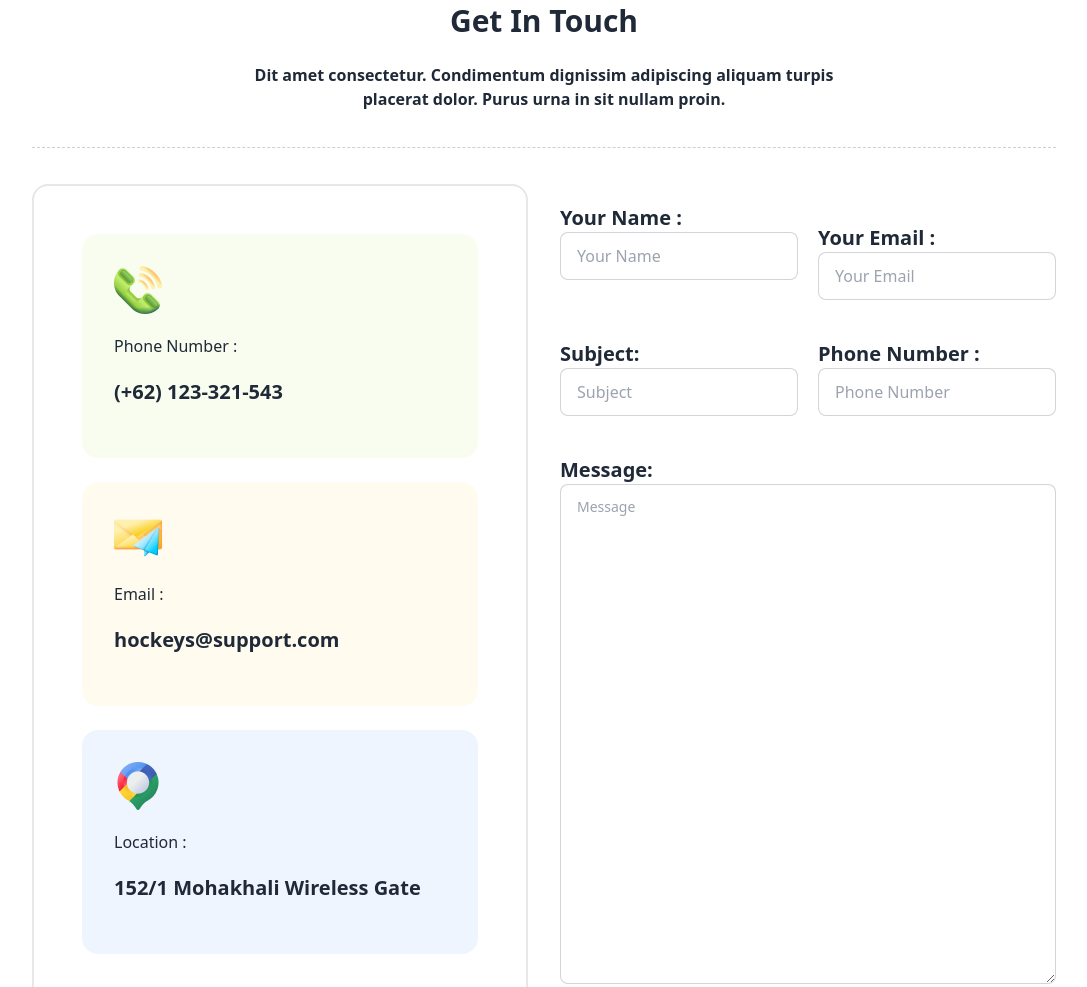
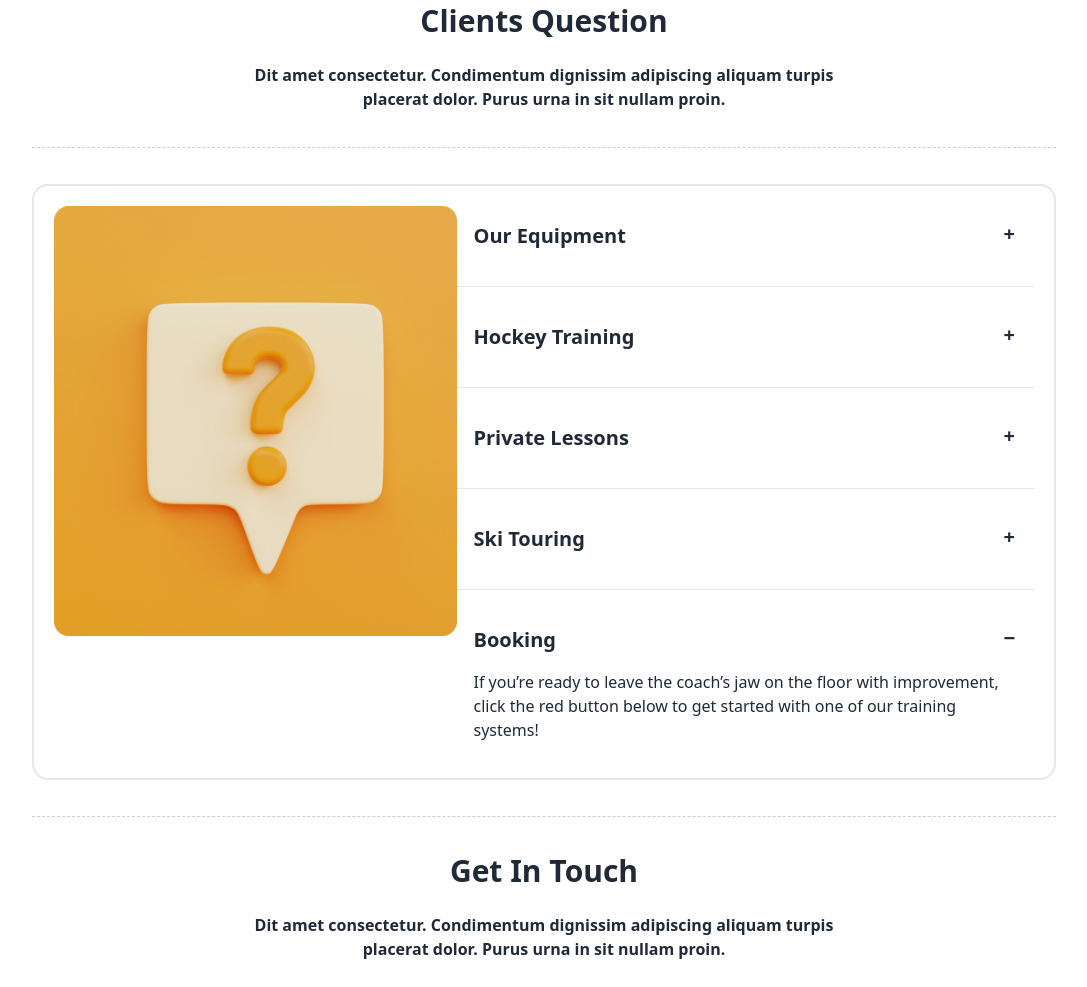
Before and after one commit to Nayeem1402/Hockey-Club, a plain HTML site: page index.html in a window 1280 px wide. Shown: the part 3914-4901 px from the top of the page, without its empty margins (96-1183 px from the left). Drawn offline with nearby package versions, Linux system fonts and the light colour scheme.

Commit message:
1 bonas section remaining

```diff
--- a/index.html
+++ b/index.html
@@ -428,6 +428,83 @@
                                     </div>
         </section>
         <hr class="new2  my-9">
+
+        <!-- clint question section -->
+        <div class="text-center">
+            <h1 class="text-3xl font-extrabold">Clients Question</h1>
+
+            <br>
+            <p class="font-semibold">Dit amet consectetur. Condimentum dignissim adipiscing aliquam turpis <br> placerat
+                dolor. Purus urna in sit nullam proin. </p>
+        </div>
+        <hr class="new2  my-9">
+        <section class="border-2 rounded-2xl p-5 grid grid-flow-row lg:grid-flow-col  ">
+            <div>
+                <img src="./Images/11.png" class="w-auto" alt="">
+            </div>
+
+            <div class="space-y-5">
+                <div class="collapse collapse-plus  ">
+                    <input type="radio" name="my-accordion-3" checked="checked" />
+                    <div class="collapse-title text-xl font-bold">
+                        Our Equipment
+                    </div>
+                    <div class="collapse-content">
+                        <p>We have all bast Equipment's on our club in bast quality </p>
+                    </div>
+                </div>
+                <hr>
+                <div class="collapse collapse-plus  ">
+                    <input type="radio" name="my-accordion-3" checked="checked" />
+                    <div class="collapse-title text-xl font-bold">
+                        Hockey Training
+                    </div>
+                    <div class="collapse-content">
+                        <p>We help players improve their explosive speed, agility, conditioning, and skills on the ice
+                            through science-backed training methods. </p>
+                    </div>
+                </div>
+                <hr>
+                <div class="collapse collapse-plus  ">
+                    <input type="radio" name="my-accordion-3" checked="checked" />
+                    <div class="collapse-title text-xl font-bold">
+                        Private Lessons
+                    </div>
+                    <div class="collapse-content">
+                        <p>We work with players of all ages and skill levels and would love to help you (or your kid)
+                            take your game to the next level.</p>
+                    </div>
+                </div>
+                <hr>
+                <div class="collapse collapse-plus  ">
+                    <input type="radio" name="my-accordion-3" checked="checked" />
+                    <div class="collapse-title text-xl font-bold">
+                        Ski Touring
+                    </div>
+                    <div class="collapse-content">
+                        <p>Upgraded balance, coordination, and ankle strength to create more speed with less effort.
+                        </p>
+                    </div>
+                </div>
+                <hr>
+                <div class="collapse collapse-plus  ">
+                    <input type="radio" name="my-accordion-3" checked="checked" />
+                    <div class="collapse-title text-xl font-bold">
+                        Booking
+                    </div>
+                    <div class="collapse-content">
+                        <p>If you’re ready to leave the coach’s jaw on the floor with improvement, click the red button
+                            below to get started with one of our training systems!</p>
+                    </div>
+                </div>
+
+            </div>
+
+
+        </section>
+
+        <hr class="new2  my-9">
+
         <!-- get in Touch section  -->
         <div class="text-center">
             <h1 class="text-3xl font-extrabold">Get In Touch</h1>
```
